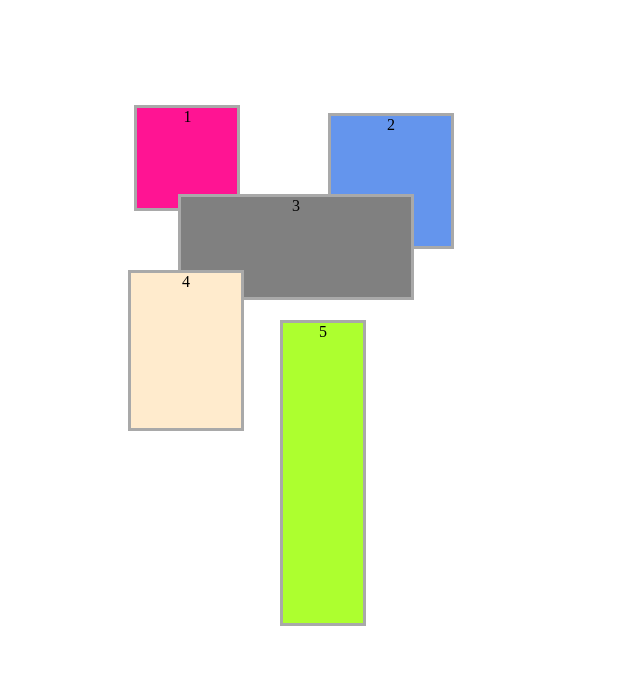
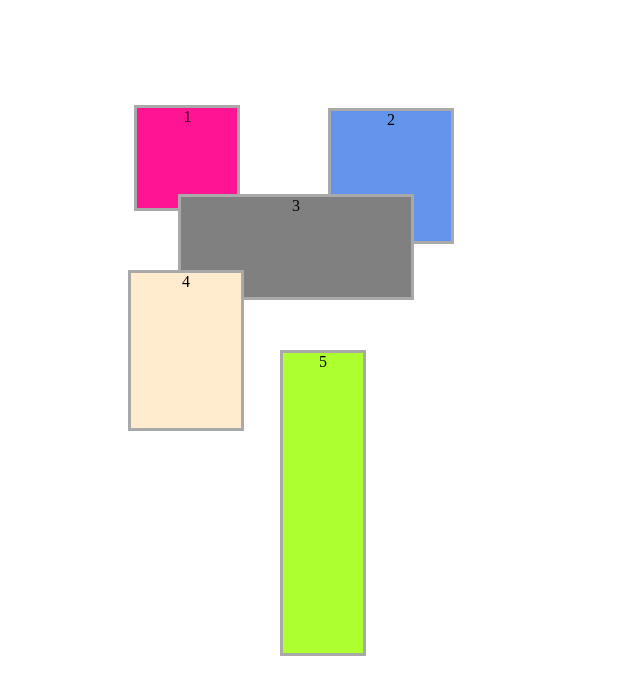
Before and after one commit to zeena83/zeena83.github.io, a plain HTML site: page Övning 3.html in a window 1280 px wide. Shown: the part 84-778 px from the top of the page, without its empty margins (0-640 px from the left). Drawn offline with Linux system fonts and the light colour scheme.

Commit message:
Övning 3. html

```diff
--- a/Övning 3.html
+++ b/Övning 3.html
@@ -24,7 +24,7 @@
 			background-color: cornflowerblue;
 			border-color: darkgray;
 			text-align: center;
-			position: relative; bottom:225px; left:320px;
+			position: relative; bottom:230px; left:320px;
 
 		}
 		.t3
@@ -60,7 +60,7 @@
 			background-color: greenyellow;
 			border-color: darkgray;
 			text-align: center;
-            position:absolute; bottom:90px; left:280px;
+            position:absolute; bottom:60px; left:280px;
 			z-index:-2
 		}
 	</style>
```
Also changed, not shown: index.html (+1 -1 lines).
